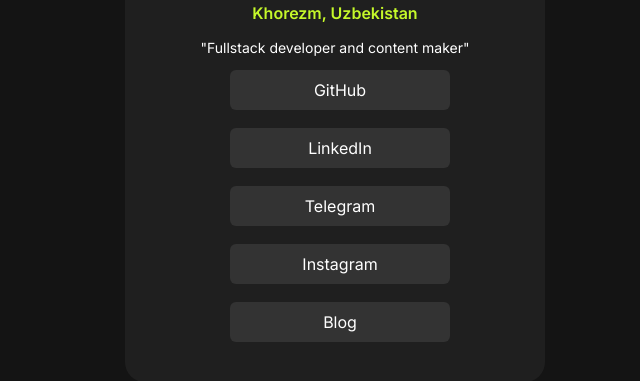
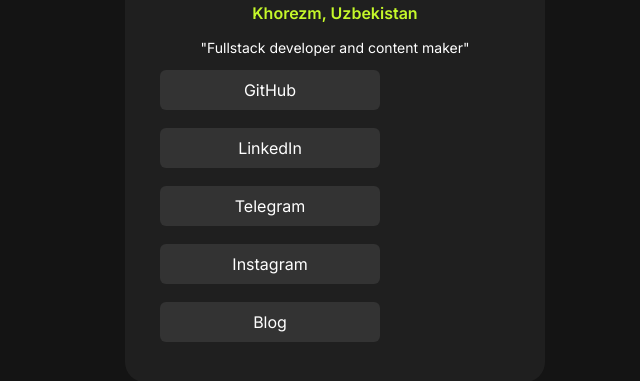
Before and after one commit to rayimberdiyevhojiakbar08/My-social-links, a plain HTML site: page index.html in a window 1280 px wide. Shown: the part 309-690 px from the top of the page, without its empty margins (305-945 px from the left). Drawn offline with Linux system fonts and the light colour scheme.

Commit message:
Update style.css

```diff
--- a/style.css
+++ b/style.css
@@ -101,7 +101,3 @@ a:hover {
     background-color: hsl(75, 94%, 57%);
 
 }
-
-.links  {
-    margin-left: 70px;
-}
```
